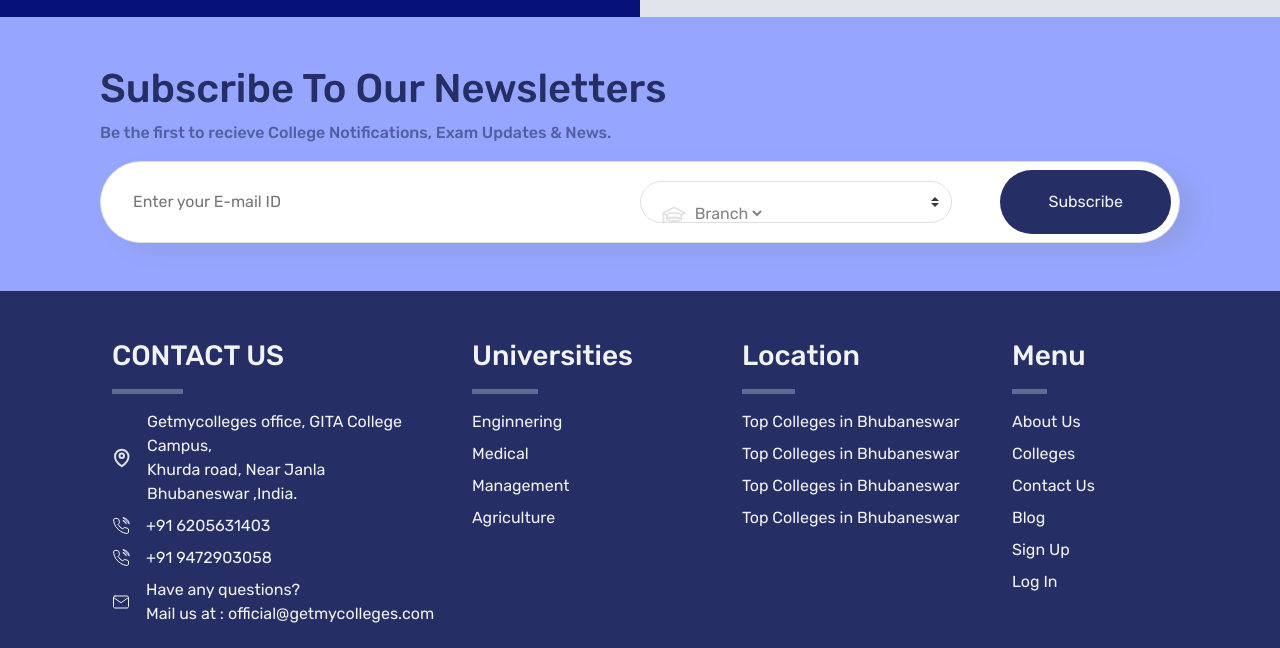
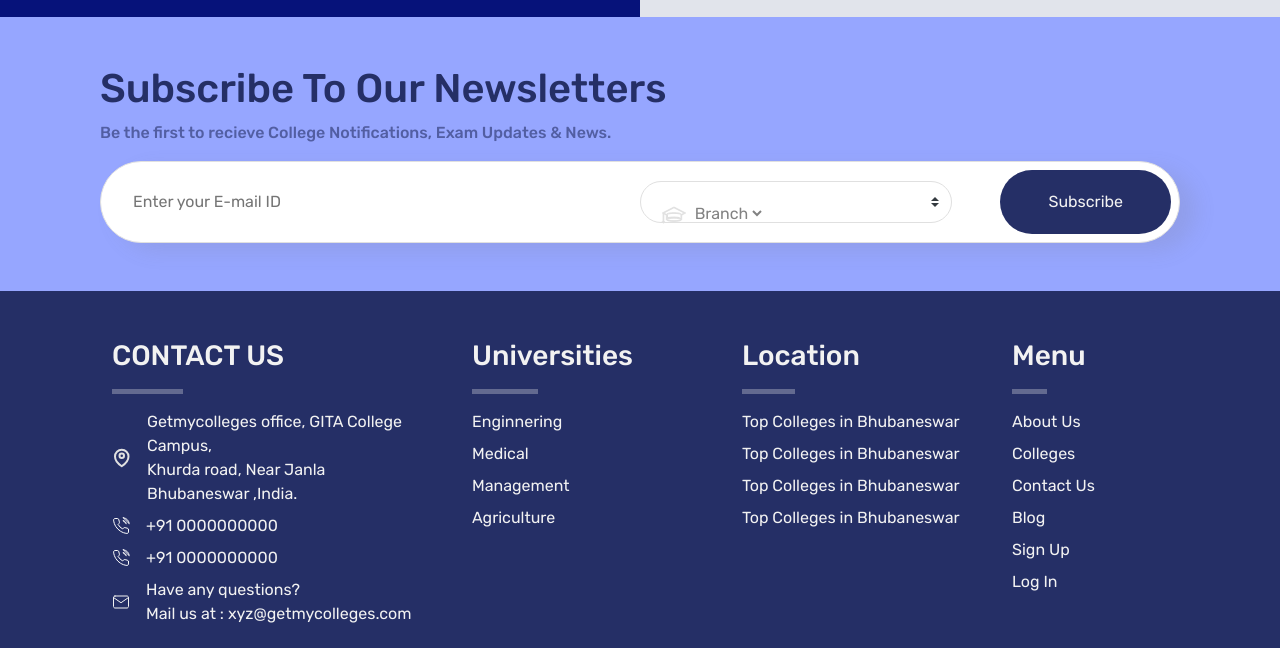
Before and after one commit to abhijha0602/getmycolleges.github.io, a plain HTML site: page login.html in a window 1280 px wide. Shown: the part 712-1360 px from the top of the page. Drawn offline with nearby package versions, Linux system fonts and the light colour scheme; a script that the page names is missing.

Commit message:
Update login.html

```diff
--- a/login.html
+++ b/login.html
@@ -200,16 +200,16 @@
                                 class="mr-3" alt="location-pin-icon">Getmycolleges office, GITA College
                             Campus,<br>Khurda road, Near Janla<br>Bhubaneswar ,India.</li>
                         <li class="d-flex align-item-center font-weight-normal mt-2"><img
-                                src="./assets/images/phone-call.svg" class="mr-3" alt="phone-dialer-icon">+91 6205631403
+                                src="./assets/images/phone-call.svg" class="mr-3" alt="phone-dialer-icon">+91 0000000000
                         </li>
                         <li class="d-flex align-item-center font-weight-normal mt-2"><img
-                                src="./assets/images/phone-call.svg" class="mr-3" alt="phone-dialer-icon">+91 9472903058
+                                src="./assets/images/phone-call.svg" class="mr-3" alt="phone-dialer-icon">+91 0000000000
                         </li>
                         <li class="d-flex align-item-center font-weight-normal mt-2"><img
                                 src="./assets/images/mail-icon.svg" class="mr-3" alt="phone-dialer-icon"><span
                                 class="font-weight-normal">Have any questions?<br>Mail us at : <a
                                     href="mailto:email@example.com"
-                                    class="text-decoration-none text-reset font-weight-normal">official@getmycolleges.com</a></span>
+                                    class="text-decoration-none text-reset font-weight-normal">xyz@getmycolleges.com</a></span>
                         </li>
                         <li class="d-flex align-item-center font-weight-normal mt-4 social-links">
                             <a href="#"><img src="./assets/images/facebook.svg" alt="facebook-icon"></a>
```
